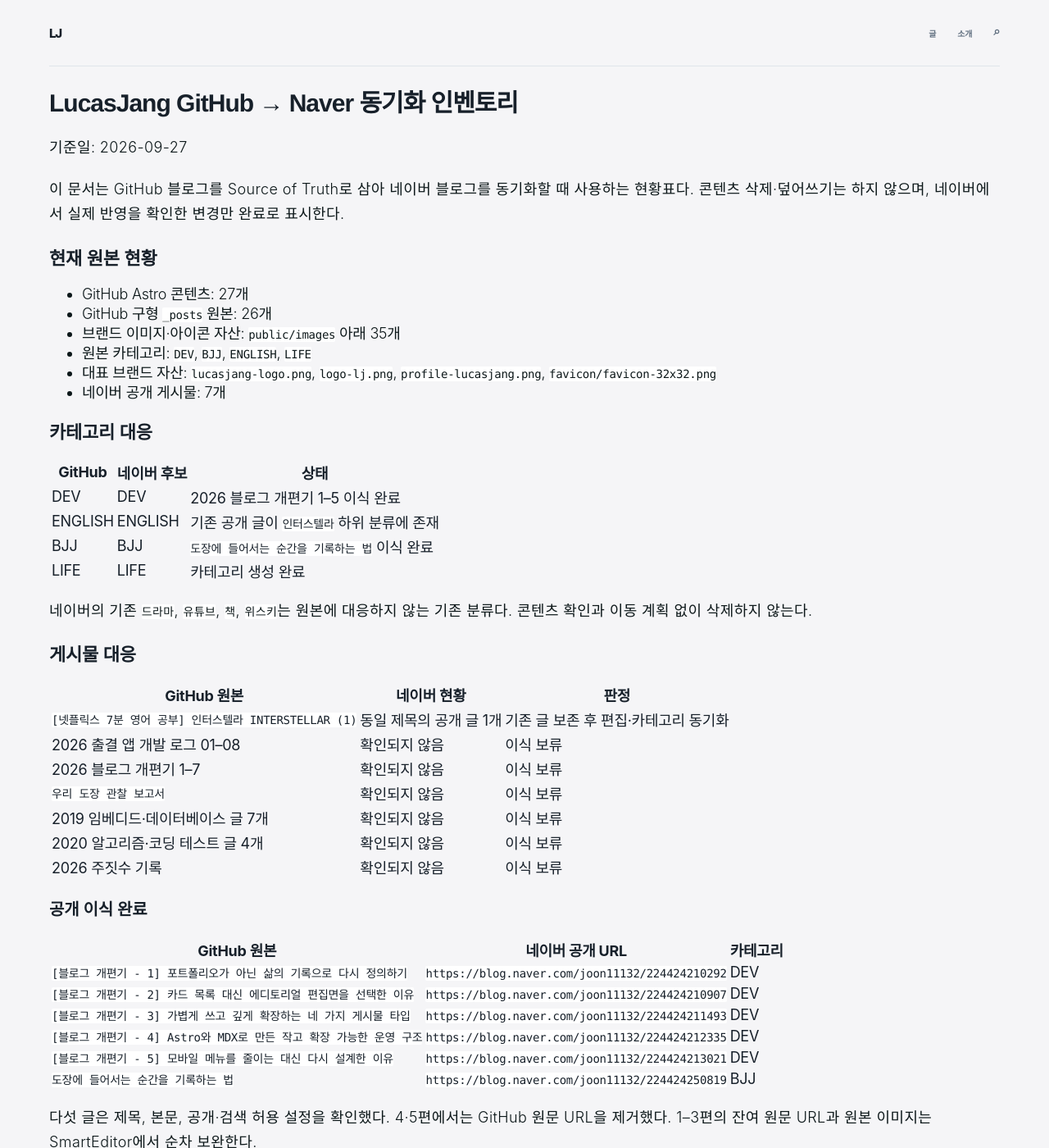
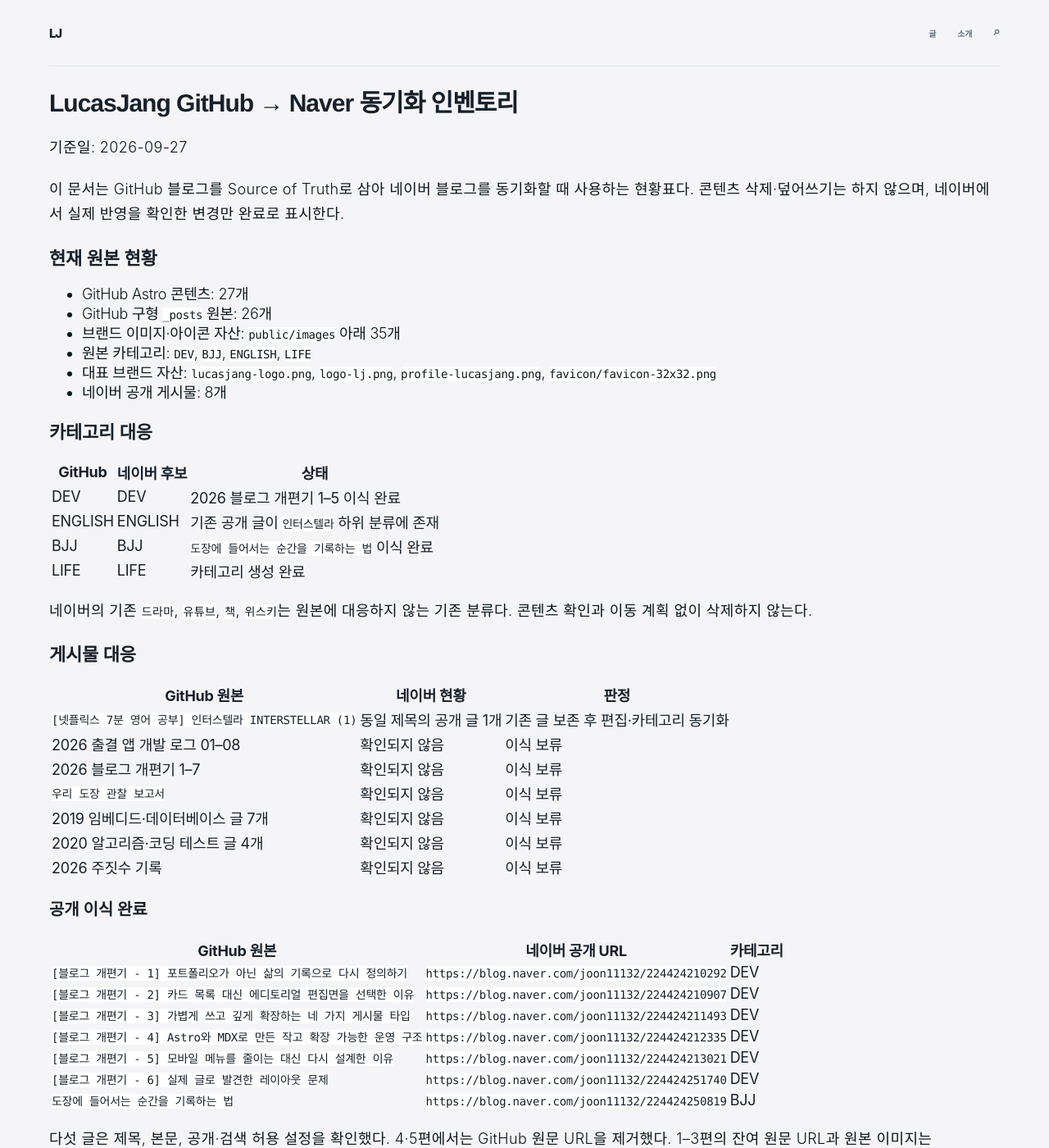
Before and after one commit to Lucas-Jang/lucas-jang.github.io, a Jekyll site: the page built from docs/naver-sync-inventory.md, in a window 1280 px wide and 1400 px high. Shown: the whole window at 82% size. Built offline with Jekyll 4.4.1, drawn with Linux system fonts in a browser that asks for light colours; our own code applies the rules of GitHub Pages for plain Markdown files.

Commit message:
Record migrated DEV QA post

```diff
--- a/docs/naver-sync-inventory.md
+++ b/docs/naver-sync-inventory.md
@@ -11,7 +11,7 @@
 - 브랜드 이미지·아이콘 자산: `public/images` 아래 35개
 - 원본 카테고리: `DEV`, `BJJ`, `ENGLISH`, `LIFE`
 - 대표 브랜드 자산: `lucasjang-logo.png`, `logo-lj.png`, `profile-lucasjang.png`, `favicon/favicon-32x32.png`
-- 네이버 공개 게시물: 7개
+- 네이버 공개 게시물: 8개
 
 ## 카테고리 대응
 
@@ -45,6 +45,7 @@
 | `[블로그 개편기 - 3] 가볍게 쓰고 깊게 확장하는 네 가지 게시물 타입` | `https://blog.naver.com/joon11132/224424211493` | DEV |
 | `[블로그 개편기 - 4] Astro와 MDX로 만든 작고 확장 가능한 운영 구조` | `https://blog.naver.com/joon11132/224424212335` | DEV |
 | `[블로그 개편기 - 5] 모바일 메뉴를 줄이는 대신 다시 설계한 이유` | `https://blog.naver.com/joon11132/224424213021` | DEV |
+| `[블로그 개편기 - 6] 실제 글로 발견한 레이아웃 문제` | `https://blog.naver.com/joon11132/224424251740` | DEV |
 | `도장에 들어서는 순간을 기록하는 법` | `https://blog.naver.com/joon11132/224424250819` | BJJ |
 
 다섯 글은 제목, 본문, 공개·검색 허용 설정을 확인했다. 4·5편에서는 GitHub 원문 URL을 제거했다. 1–3편의 잔여 원문 URL과 원본 이미지는 SmartEditor에서 순차 보완한다.
```
